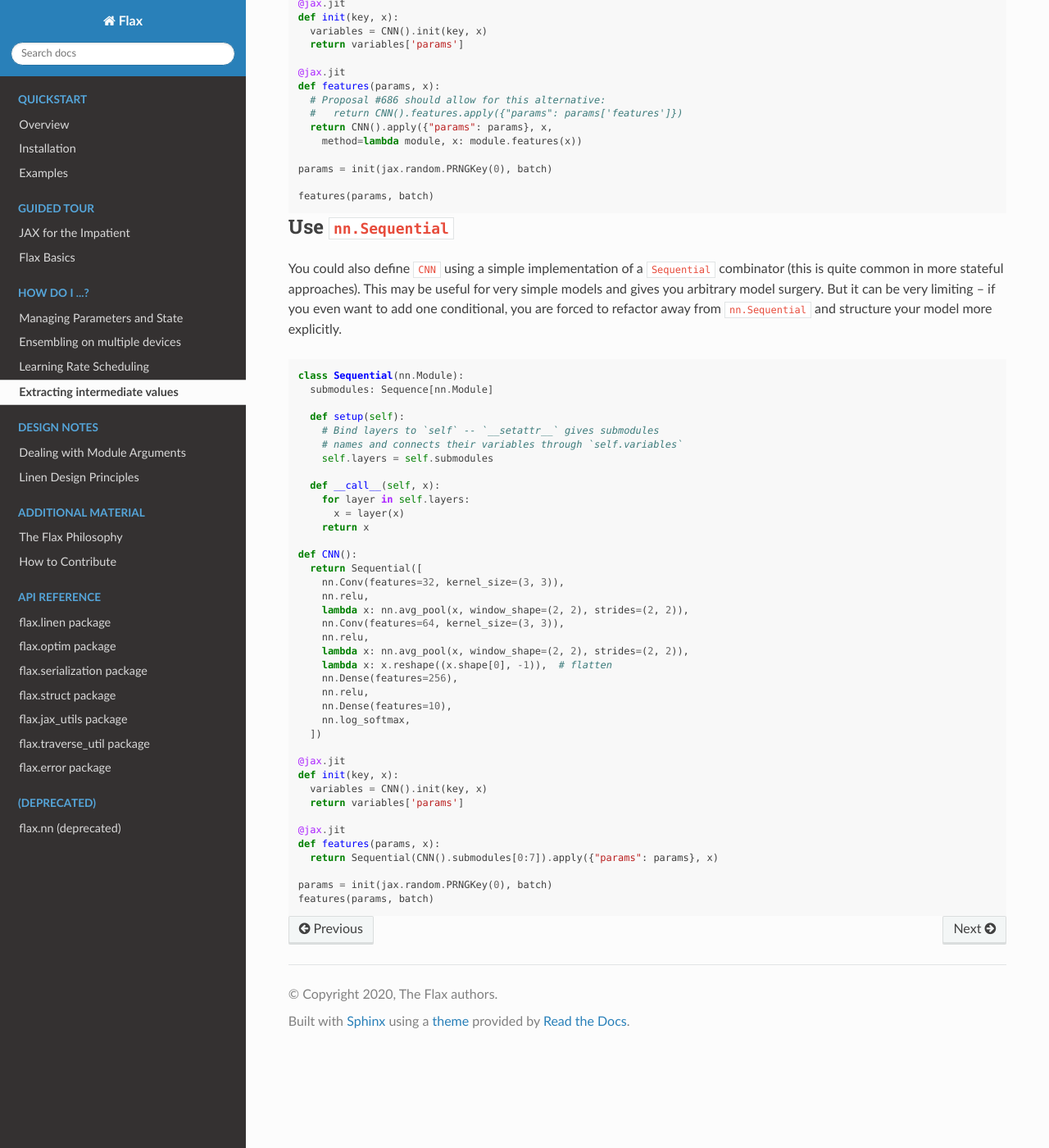
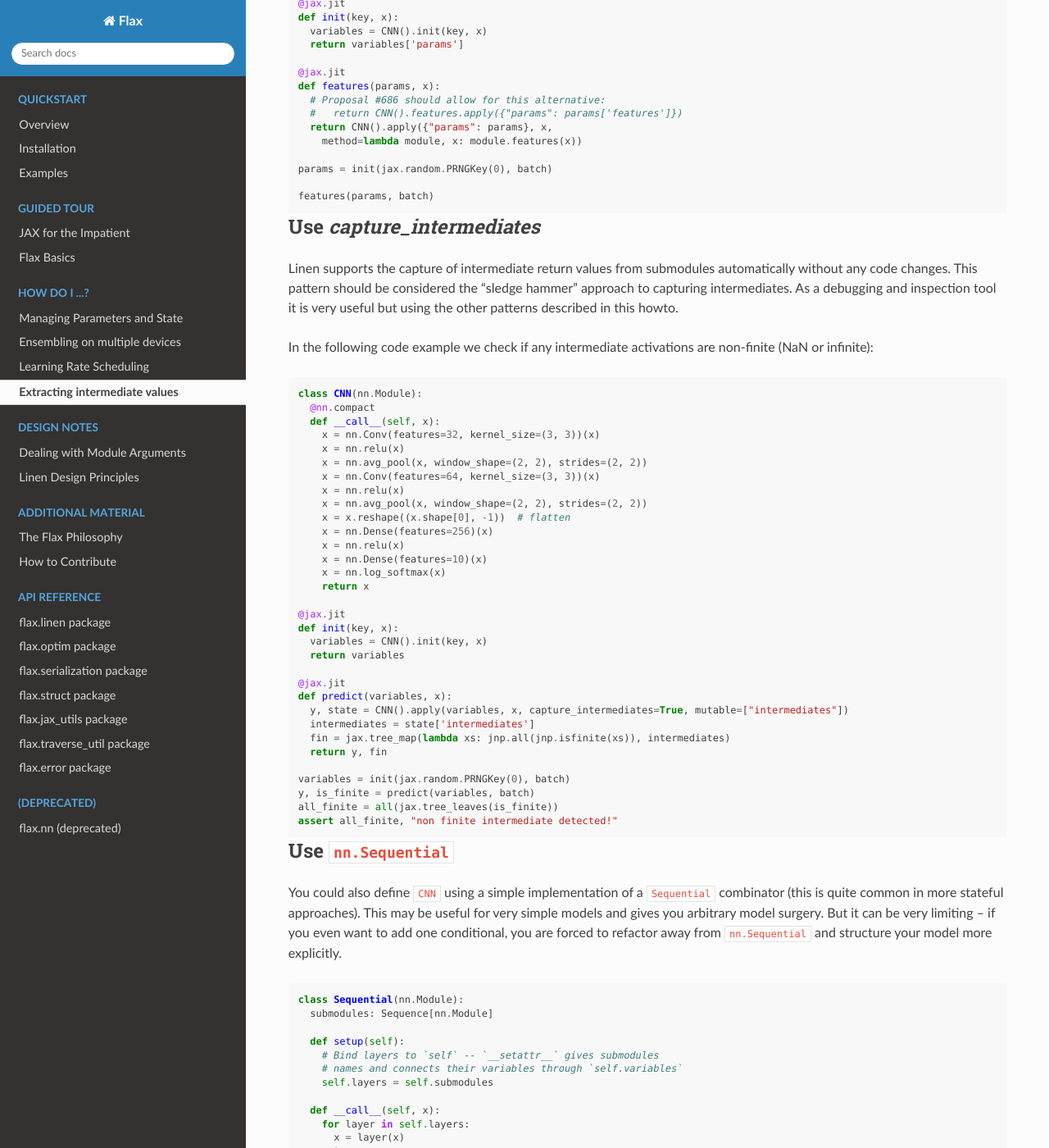
Before and after one commit to bortkomencw/flax, a Sphinx documentation site: the page built from docs/howtos/extracting_intermediates.rst, in a window 1280 px wide and 1400 px high, scrolled down 2131 px. Shown: the whole window at 82% size. Built offline with Sphinx 7.4.7 and the Read the Docs theme 2.0.0, drawn with Linux system fonts in a browser that asks for light colours.

Commit message:
add  capture_intermediates to howto

```diff
--- a/docs/howtos/extracting_intermediates.rst
+++ b/docs/howtos/extracting_intermediates.rst
@@ -146,6 +146,51 @@ can define all submodules in ``setup`` and avoid using ``nn.compact`` altogether
   features(params, batch)
 
 
+Use `capture_intermediates`
+---------------------------
+
+Linen supports the capture of intermediate return values from submodules automatically without any code changes.
+This pattern should be considered the "sledge hammer" approach to capturing intermediates.
+As a debugging and inspection tool it is very useful but using the other patterns described in this howto.
+
+In the following code example we check if any intermediate activations are non-finite (NaN or infinite):
+
+.. testcode::
+
+  class CNN(nn.Module):
+    @nn.compact
+    def __call__(self, x):
+      x = nn.Conv(features=32, kernel_size=(3, 3))(x)
+      x = nn.relu(x)
+      x = nn.avg_pool(x, window_shape=(2, 2), strides=(2, 2))
+      x = nn.Conv(features=64, kernel_size=(3, 3))(x)
+      x = nn.relu(x)
+      x = nn.avg_pool(x, window_shape=(2, 2), strides=(2, 2))
+      x = x.reshape((x.shape[0], -1))  # flatten
+      x = nn.Dense(features=256)(x)
+      x = nn.relu(x)
+      x = nn.Dense(features=10)(x)
+      x = nn.log_softmax(x)
+      return x
+
+  @jax.jit
+  def init(key, x):
+    variables = CNN().init(key, x)
+    return variables
+
+  @jax.jit
+  def predict(variables, x):
+    y, state = CNN().apply(variables, x, capture_intermediates=True, mutable=["intermediates"])
+    intermediates = state['intermediates']
+    fin = jax.tree_map(lambda xs: jnp.all(jnp.isfinite(xs)), intermediates)
+    return y, fin
+
+  variables = init(jax.random.PRNGKey(0), batch)
+  y, is_finite = predict(variables, batch)
+  all_finite = all(jax.tree_leaves(is_finite))
+  assert all_finite, "non finite intermediate detected!"
+
+
 Use ``nn.Sequential``
 ---------------------
 
```
